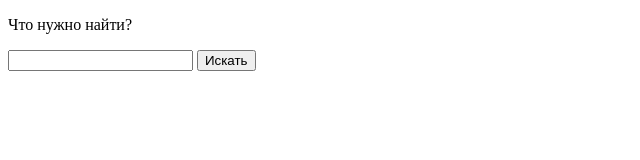
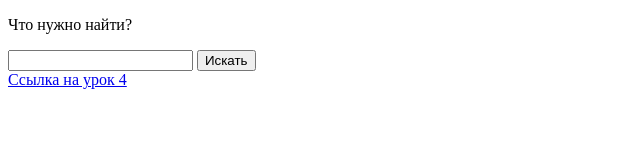
Before and after one commit to MariaGol/mariagol.github.io, a plain HTML site: page index.html in a window 1280 px wide. Shown: the whole page, without its empty margins (0-640 px from the left). Drawn offline with Linux system fonts and the light colour scheme.

Commit message:
add link on lesson4

```diff
--- a/index.html
+++ b/index.html
@@ -10,5 +10,6 @@
         <input type="text" name="q"/>
         <input type="submit" value="Искать"/>
     </form>
+    <a href="lesson4-2.html">Ссылка на урок 4</a>
 </body>
 </html>
```
